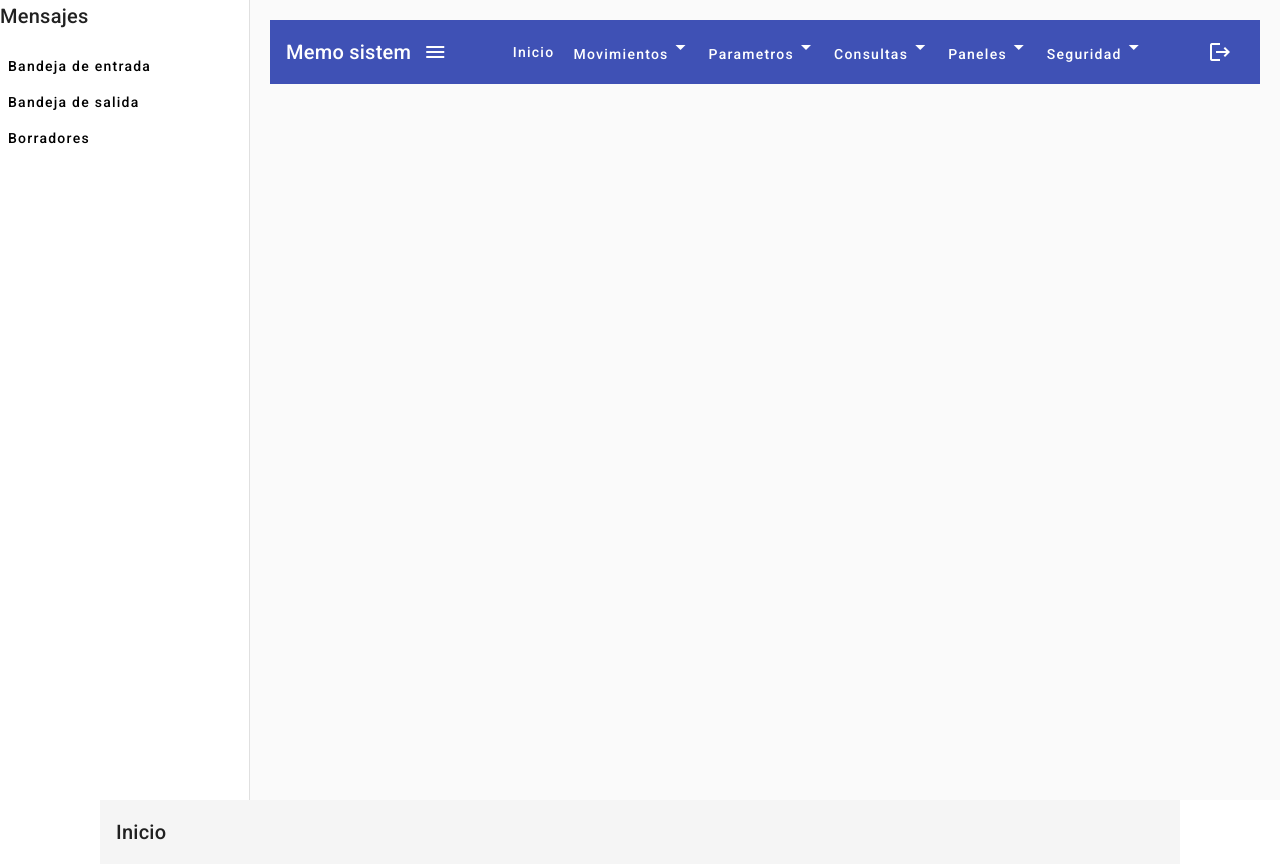
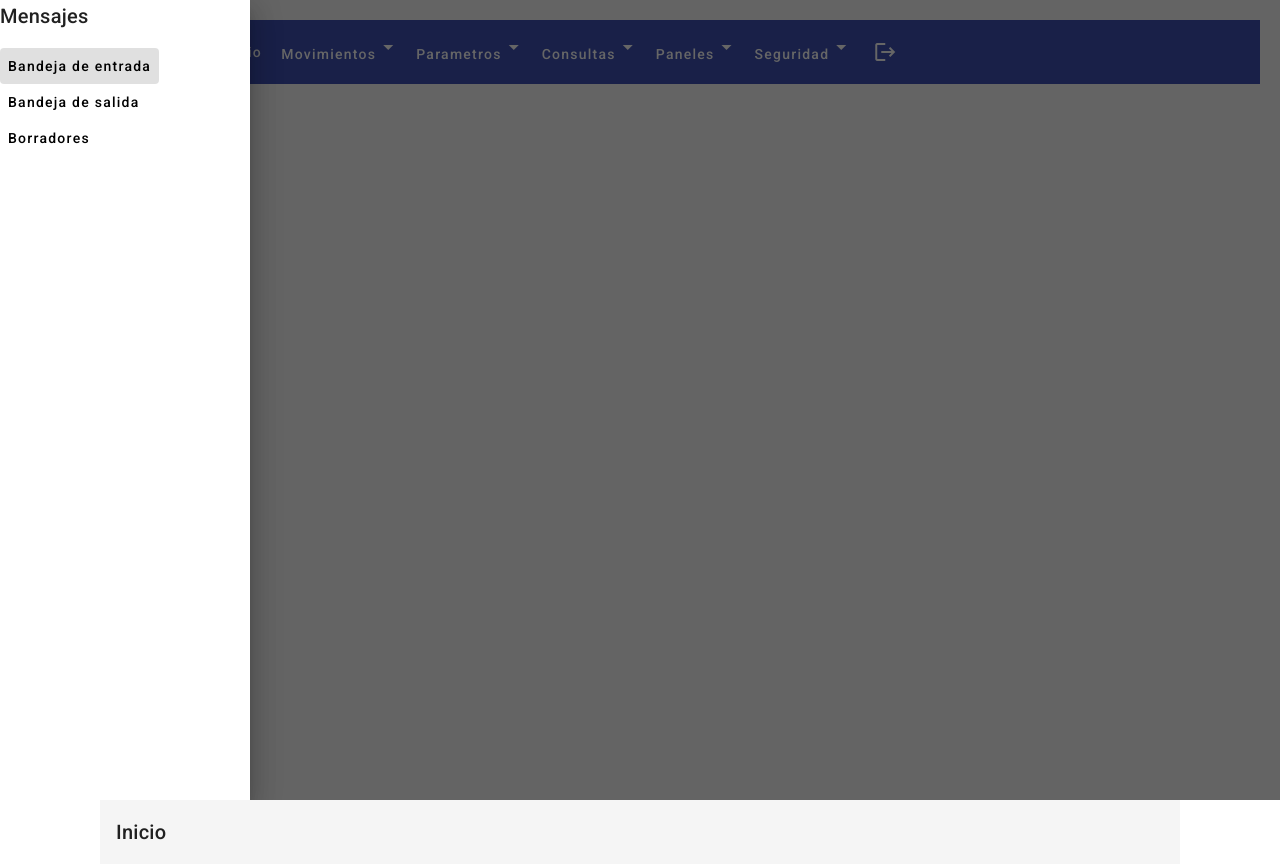
Before and after one commit to AgusXDeath/Memo, an Angular app: page /dashboard in a window 1280 px wide. Both pictures are taken after a click on the button "menu". Built offline with nearby package versions, Linux system fonts and the light colour scheme.

Commit message:
menu desplegable

```diff
--- a/src/app/modules/shared/navbar/navbar.component.css
+++ b/src/app/modules/shared/navbar/navbar.component.css
@@ -1,14 +1,22 @@
-.example-spacer {
-    flex: 1 1 auto;
-  }
 .example-container {
   height: 100%;
 }
 
 .example-sidenav {
-    width: 250px;
+  width: 250px; /* Ancho del sidebar */
+  z-index: 1000; /* Asegúrate de que el sidebar esté por encima de otros elementos */
 }
 
 .example-sidenav-content {
   padding: 20px;
 }
+
+/* Para el contenido cuando el sidebar está abierto */
+.mat-drawer-opened {
+  z-index: 1000; /* Asegúrate de que esté por encima */
+}
+
+.mat-drawer-content {
+  position: relative;
+  z-index: 1; /* Mantiene el contenido de la vista por debajo del sidebar */
+}
--- a/src/app/modules/shared/navbar/navbar.component.html
+++ b/src/app/modules/shared/navbar/navbar.component.html
@@ -1,5 +1,5 @@
 <mat-drawer-container class="example-container" autosize>
-  <mat-drawer #drawer class="example-sidenav" mode="side">
+  <mat-drawer #drawer class="example-sidenav" mode="over">
     <h2>Mensajes</h2>
     <button mat-button routerLink="/bandeja-entrada">Bandeja de entrada</button> <br>
     <button mat-button routerLink="/bandeja-salida">Bandeja de salida</button> <br>
```
Lines whose indentation alone changed are shown as unchanged.
